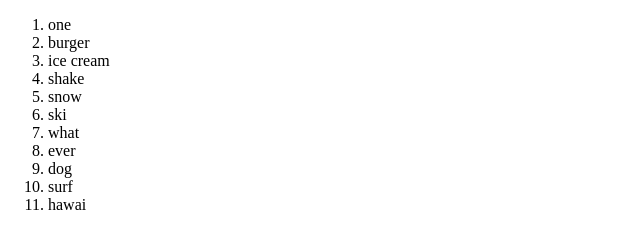
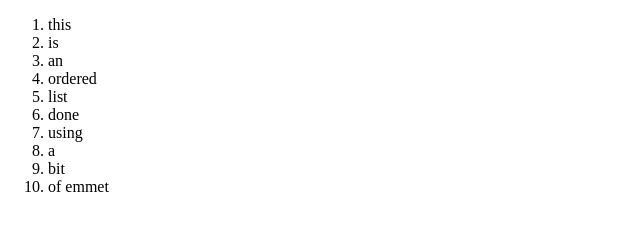
Before and after one commit to coolKapp/html-css-bootcamp, a plain HTML site: page 005_essential-tags/04_ordered-lis-element/index.html in a window 1280 px wide. Shown: the whole page, without its empty margins (0-640 px from the left). Drawn offline with Linux system fonts and the light colour scheme.

Commit message:
addes 006 emeet example

```diff
--- a/005_essential-tags/04_ordered-lis-element/index.html
+++ b/005_essential-tags/04_ordered-lis-element/index.html
@@ -2,23 +2,20 @@
 <html lang="en">
 <head>
     <meta charset="UTF-8">
-    <meta name="viewport" content="width=device-width, initial-scale=1.0">
-    <meta http-equiv="X-UA-Compatible" content="ie=edge">
     <title>Document</title>
 </head>
 <body>
     <ol>
-        <li>one</li>
-        <li>burger</li>
-        <li>ice cream</li>
-        <li>shake</li>
-        <li>snow</li>
-        <li>ski</li>
-        <li>what</li>
-        <li>ever</li>
-        <li>dog</li>
-        <li>surf</li>
-        <li>hawai</li>
+        <li>this</li>
+        <li>is</li>
+        <li>an</li>
+        <li>ordered</li>
+        <li>list</li>
+        <li>done</li>
+        <li>using</li>
+        <li>a</li>
+        <li>bit</li>
+        <li>of emmet</li>
     </ol>
 </body>
 </html>
```
Also changed, not shown: 005_essential-tags/006_emmet/index.html (added, +21 -0 lines).
